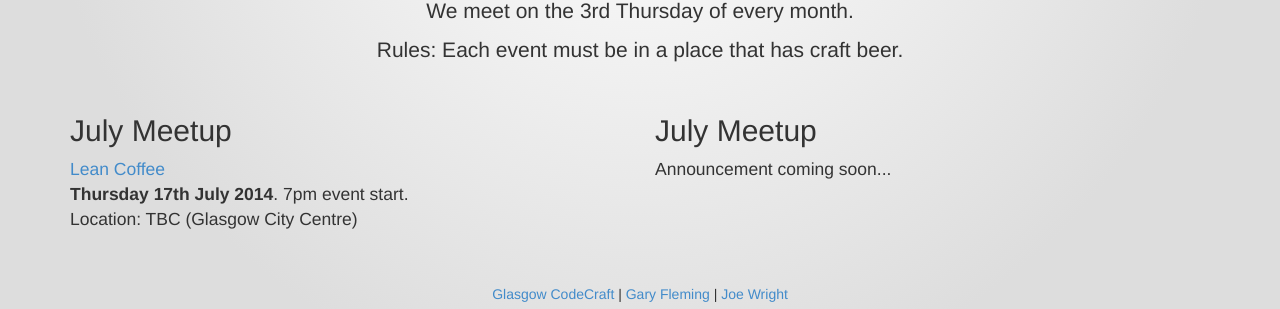
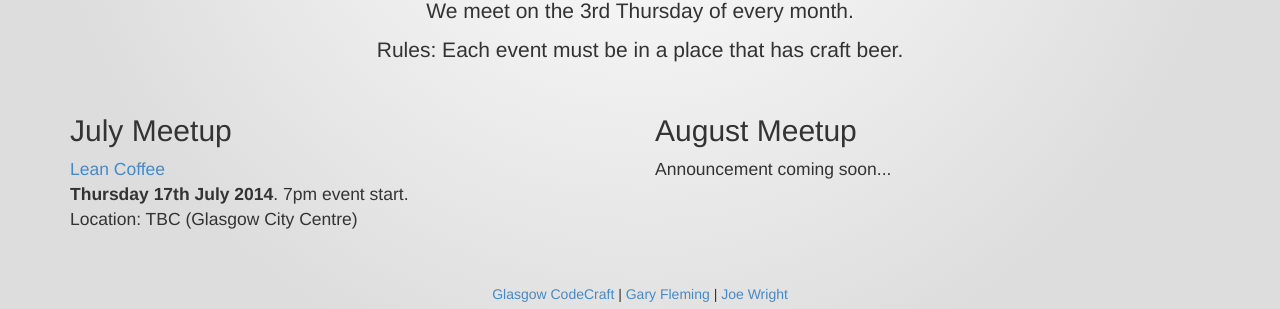
Before and after one commit to codecraftuk/codecraftuk.github.io, a Jekyll site: the page index.html, which Jekyll copies as it is, in a window 1280 px wide. Shown: the part 195-504 px from the top of the page. Built offline with Jekyll 4.4.1, drawn with Linux system fonts in a browser that asks for light colours; Markdown is read by kramdown in place of the engine named in the settings.

Commit message:
adding august as coming soon

```diff
--- a/index.html
+++ b/index.html
@@ -34,7 +34,7 @@
           </div>
 
           <div class="col-lg-6 meetups">
-            <h2>July Meetup</h2>
+            <h2>August Meetup</h2>
 
             <p>Announcement coming soon...
             </p>
```
